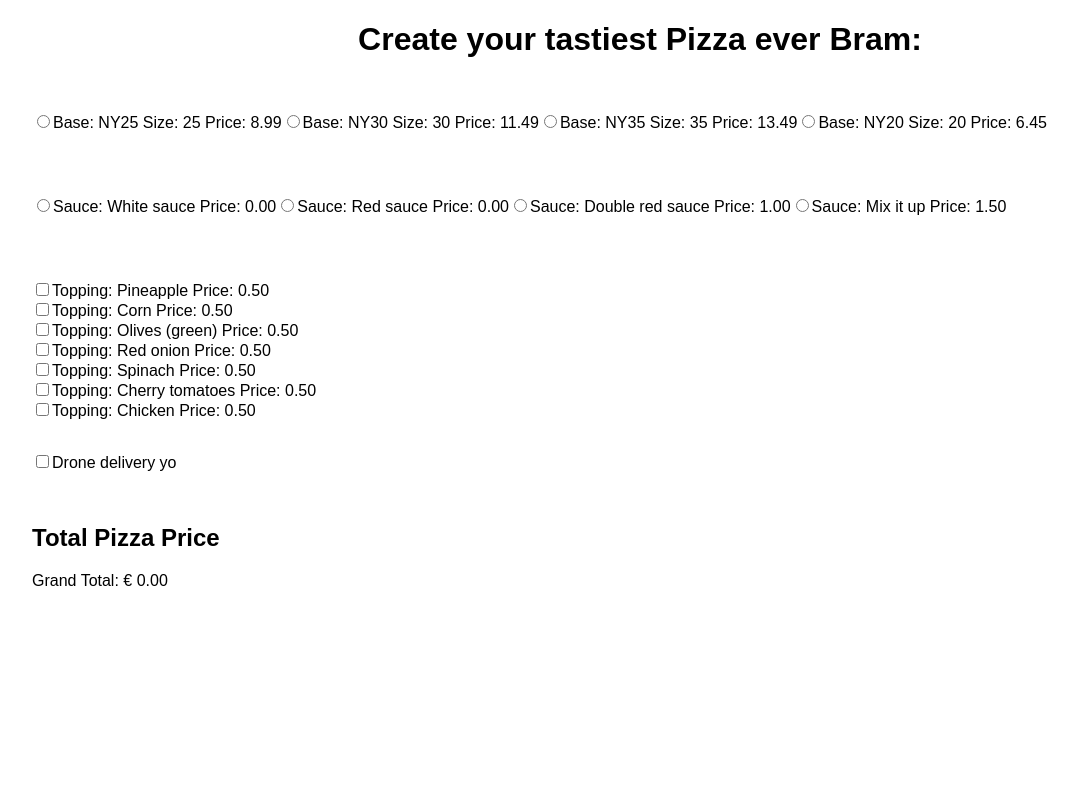
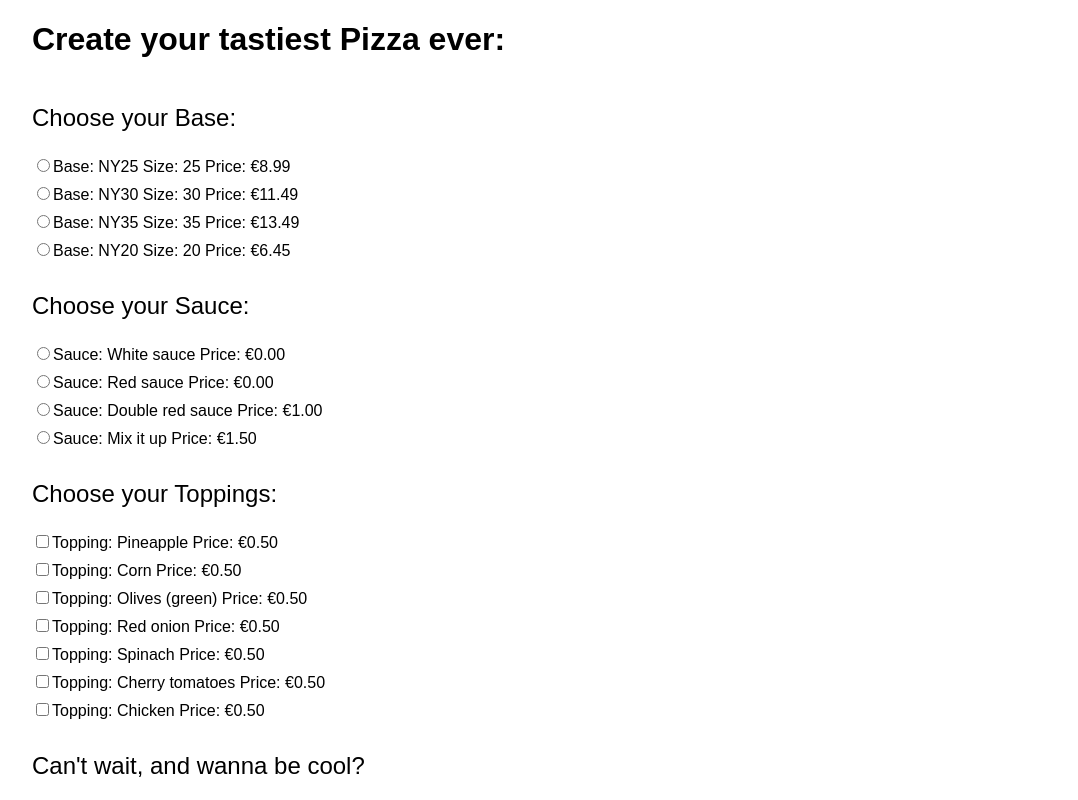
Before and after one commit to Carlier92/homework-6, a React (Create React App) app in the folder pizza-app/: page / in a window 1280 px wide. Shown: the top 800 px of the page, without its empty margins (0-1078 px from the left). Built offline with nearby package versions, Linux system fonts and the light colour scheme.

Commit message:
added last simple styling

```diff
--- a/pizza-app/src/App.css
+++ b/pizza-app/src/App.css
@@ -1,3 +1,5 @@
 .App {
-  text-align: center;
+  text-align: left;
+  font-size: 1rem;
+  margin-left: 2rem;
 }
--- a/pizza-app/src/App.js
+++ b/pizza-app/src/App.js
@@ -7,7 +7,7 @@ class App extends Component {
     return (
       <div className="App">
         <h1>
-          Create your tastiest Pizza ever Bram:
+          Create your tastiest Pizza ever:
         </h1>
         <AllOptions />
       </div>
--- a/pizza-app/src/components/PizzaBases.js
+++ b/pizza-app/src/components/PizzaBases.js
@@ -31,7 +31,7 @@ class PizzaBases extends PureComponent {
                             checked={this.props.pickedBase.name === name}
                             onChange={this.handleChange}
                         />
-                        Base: {name} Size: {size} Price: {price.toFixed(2)}
+                        Base: {name} Size: {size} Price: €{price.toFixed(2)}
                     </label>
                 )
             })
--- a/pizza-app/src/components/PizzaSauces.js
+++ b/pizza-app/src/components/PizzaSauces.js
@@ -24,7 +24,7 @@ class PizzaSauces extends PureComponent {
     render() {
         return (
             this.props.data.map(pizzaSauce => {
-                const { name, id, size, price } = pizzaSauce;
+                const { name, id, price } = pizzaSauce;
                 return (
                     <label key={`${name}${id}`}>
                         <input
@@ -33,7 +33,7 @@ class PizzaSauces extends PureComponent {
                             checked={this.props.pickedSauce.name === name}
                             onChange={this.handleChange}
                         />
-                        Sauce: {name} Price: {price.toFixed(2)}
+                        Sauce: {name} Price: €{price.toFixed(2)}
                     </label>
                 )
             })
--- a/pizza-app/src/components/PizzaToppings.js
+++ b/pizza-app/src/components/PizzaToppings.js
@@ -41,7 +41,7 @@ class PizzaToppings extends PureComponent {
                             checked={this.setCheck(name)}
                             onChange={this.handleChange}
                         />
-                        Topping: {name}         Price: {price.toFixed(2)}
+                        Topping: {name} Price: €{price.toFixed(2)}
                     </label>
                 )
             })
--- a/pizza-app/src/containers/AllOptions.js
+++ b/pizza-app/src/containers/AllOptions.js
@@ -12,20 +12,27 @@ class AllOptions extends PureComponent {
         return (
             <form>
                 <ul className="form-list">
+                    <p>Choose your Base:</p>
                     <li className="bases">
                         <PizzaBases data={bases} />
                     </li>
+
+                    <p>Choose your Sauce:</p>
                     <li className="sauces">
                         <PizzaSauces data={sauces} />
                     </li>
 
+                    <p>Choose your Toppings:</p>
                     <li className="toppings">
                         <PizzaToppings data={toppings} />
                     </li>
+
+                    <p>Can't wait, and wanna be cool?</p>
                     <li className="delivery">
                         <DroneDelivery />
                     </li>
-                    <li className="toppings">
+
+                    <li className="price">
                         <PizzaPrice />
                     </li>
                 </ul>
--- a/pizza-app/src/style/styles.css
+++ b/pizza-app/src/style/styles.css
@@ -4,19 +4,20 @@
     margin: 0;
     display: flex;
     flex-direction: column;
-    text-align: center;
+    text-align: left;
 }
 
-.bases, .sauces, .toppings {
+.bases, .sauces, .toppings, .price, .delivery {
     display: flex;
-    margin: 2rem;
-}
-
-.toppings, .delivery {
+    /* margin: 2rem; */
     flex-direction: column;
     text-align: left;
 }
 
-.delivery {
-    margin-left: 2rem;
+label {
+    margin-bottom: 0.5rem;
 }
+
+p {
+    font-size: 1.5rem;
+}
```
